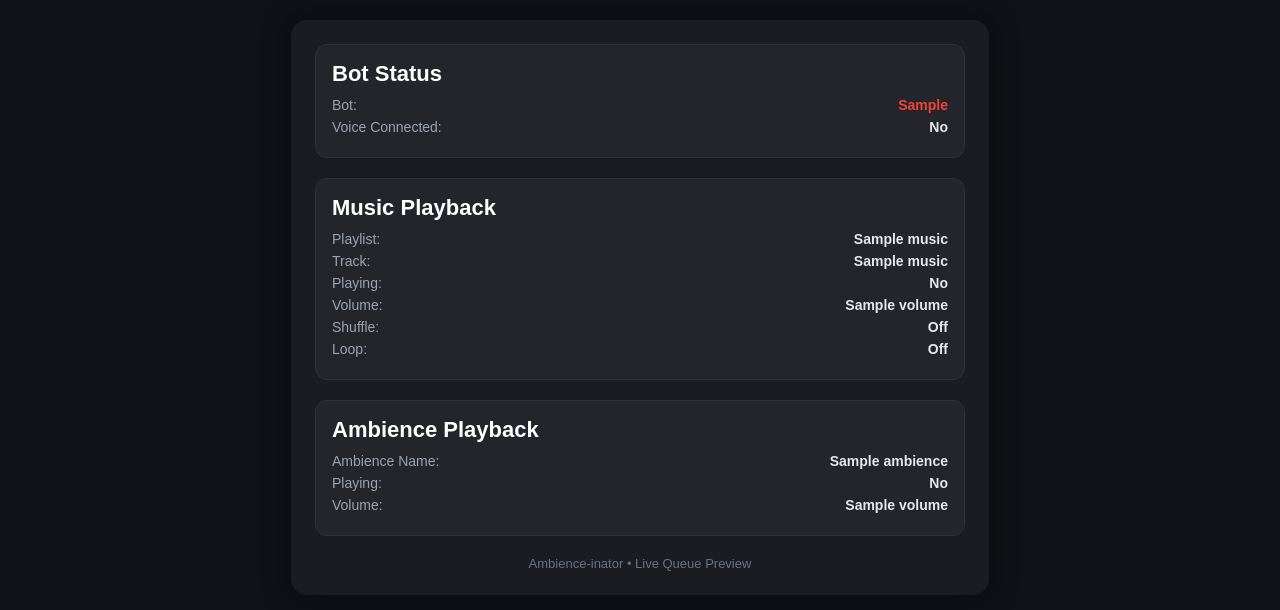
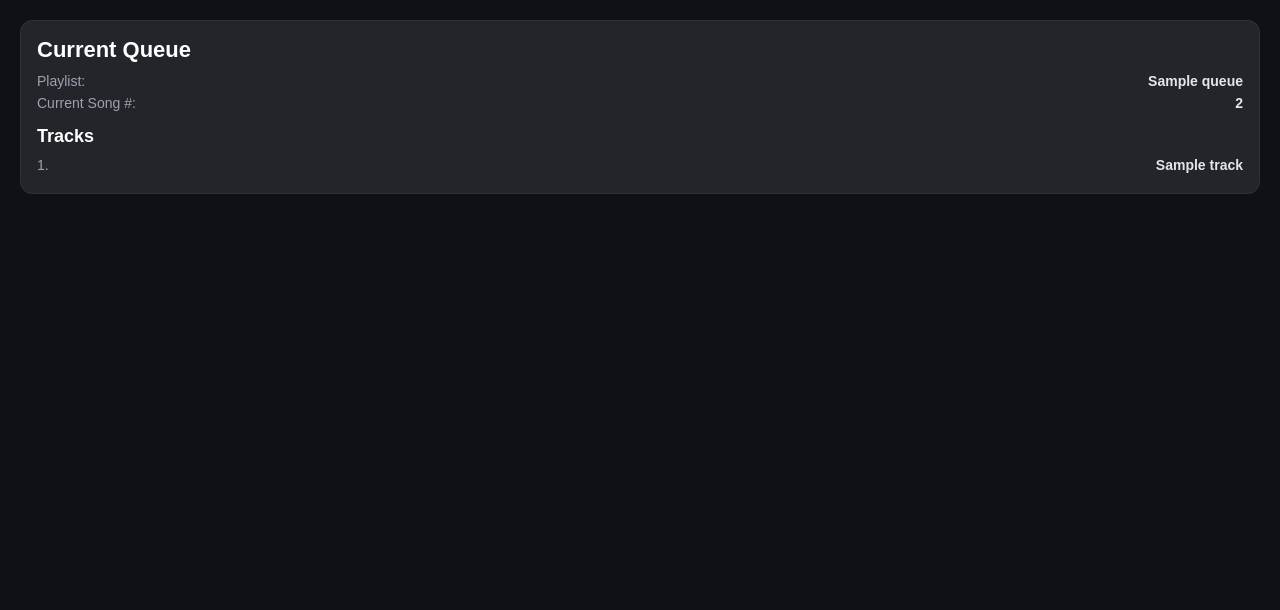
Before and after one commit to Myth1c/Ambience-inator-WebServer, a Python web app: template web/embed/templates/queue_template.html in a window 1280 px wide. Shown: the top 610 px of the page. Run offline with Jinja, Linux system fonts and the light colour scheme; the template is opened without the code that fills it: most values are stand-ins (such as "Sample title", 1, 10 or a date in 2020).

Commit message:
Updated queue template to prepare for queue handling

```diff
--- a/web/embed/templates/queue_template.html
+++ b/web/embed/templates/queue_template.html
@@ -79,87 +79,30 @@
 </head>
 
 <body>
-<div class="container">
+    <div class="panel">
+    <div class="section-title">Current Queue</div>
 
-    <!-- Bot Status -->
-    <div class="panel">
-        <div class="section-title">Bot Status</div>
     <div class="row">
-            <span class="label">Bot:</span>
-            <span class="value {{
-                'status-online' if state.bot_online == 'online' else
-                'status-booting' if state.bot_online == 'booting' else
-                'status-offline'
-            }}">{{ state.bot_online }}</span>
+        <span class="label">Playlist:</span>
+        <span class="value">{{ queue.playlist_name }}</span>
     </div>
 
     <div class="row">
-            <span class="label">Voice Connected:</span>
-            <span class="value">{{ "Yes" if state.in_vc else "No" }}</span>
-        </div>
+        <span class="label">Current Song #:</span>
+        <span class="value">{{ queue.current_index + 1 }}</span>
     </div>
 
+    <div class="section-title" style="margin-top: 15px; font-size: 18px;">Tracks</div>
 
-    <!-- Music Section -->
-    <div class="panel">
-        <div class="section-title">Music Playback</div>
-
-        <div class="row">
-            <span class="label">Playlist:</span>
-            <span class="value">{{ state.music.playlist_name }}</span>
+    {% for track in queue.tracks %}
+        <div class="row" style="margin: 4px 0;">
+            <span class="label">{{ loop.index }}.</span>
+            <span class="value"
+                  style="color: {{ '#4caf50' if loop.index0 == queue.current_index else '#e5e5e5' }}">
+                {{ track.name }}
+            </span>
         </div>
-
-        <div class="row">
-            <span class="label">Track:</span>
-            <span class="value">{{ state.music.track_name }}</span>
-        </div>
-
-        <div class="row">
-            <span class="label">Playing:</span>
-            <span class="value">{{ "Yes" if state.music.playing else "No" }}</span>
-        </div>
-
-        <div class="row">
-            <span class="label">Volume:</span>
-            <span class="value">{{ state.music.volume }}</span>
-        </div>
-
-        <div class="row">
-            <span class="label">Shuffle:</span>
-            <span class="value">{{ "On" if state.music.shuffle else "Off" }}</span>
-        </div>
-
-        <div class="row">
-            <span class="label">Loop:</span>
-            <span class="value">{{ "On" if state.music.loop else "Off" }}</span>
-        </div>
-    </div>
-
-
-    <!-- Ambience Section -->
-    <div class="panel">
-        <div class="section-title">Ambience Playback</div>
-
-        <div class="row">
-            <span class="label">Ambience Name:</span>
-            <span class="value">{{ state.ambience.name }}</span>
-        </div>
-
-        <div class="row">
-            <span class="label">Playing:</span>
-            <span class="value">{{ "Yes" if state.ambience.playing else "No" }}</span>
-        </div>
-
-        <div class="row">
-            <span class="label">Volume:</span>
-            <span class="value">{{ state.ambience.volume }}</span>
-        </div>
-    </div>
-
-    <div class="footer">
-        Ambience-inator • Live Queue Preview
-    </div>
-
+    {% endfor %}
     </div>
 </body>
 </html>
```
Lines whose indentation alone changed are shown as unchanged.
